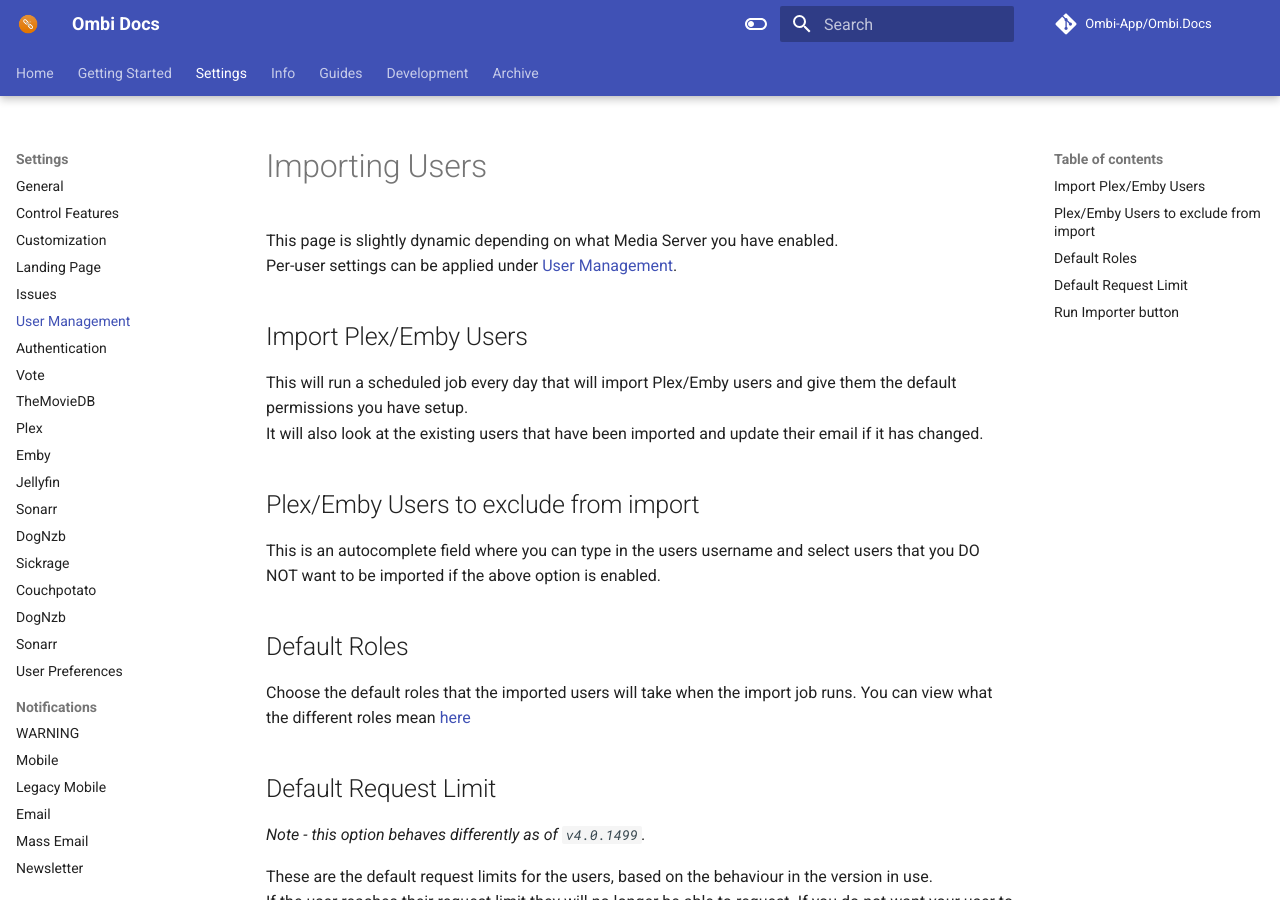
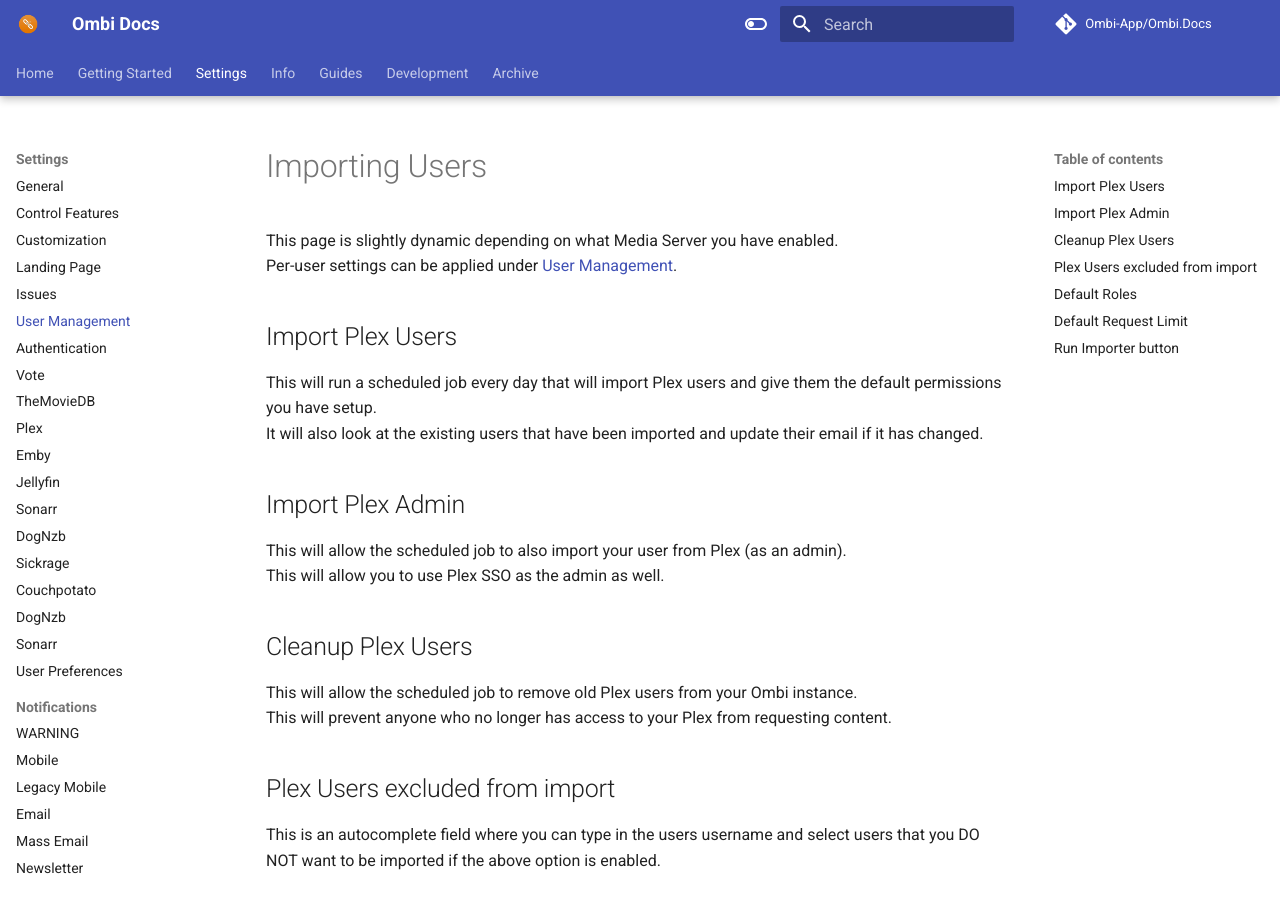
Before and after one commit to Ombi-app/Ombi.Docs, an MkDocs documentation site: the page built from docs/settings/usermanagement.md, in a window 1280 px wide and 900 px high. Built offline with MkDocs 1.6.1 and Material for MkDocs 9.7.7, drawn with Linux system fonts in a browser that asks for light colours; comment, search, counter and statistics services are not loaded.

Commit message:
Update user management

```diff
--- a/docs/settings/usermanagement.md
+++ b/docs/settings/usermanagement.md
@@ -3,12 +3,22 @@
 This page is slightly dynamic depending on what Media Server you have enabled.
 Per-user settings can be applied under [User Management](../guides/usermanagement.md).
 
-## Import Plex/Emby Users
+## Import Plex Users
 
-This will run a scheduled job every day that will import Plex/Emby users and give them the default permissions you have setup.
+This will run a scheduled job every day that will import Plex users and give them the default permissions you have setup.
 It will also look at the existing users that have been imported and update their email if it has changed.
 
-## Plex/Emby Users to exclude from import
+## Import Plex Admin
+
+This will allow the scheduled job to also import your user from Plex (as an admin).
+This will allow you to use Plex SSO as the admin as well.
+
+## Cleanup Plex Users
+
+This will allow the scheduled job to remove old Plex users from your Ombi instance.
+This will prevent anyone who no longer has access to your Plex from requesting content.
+
+## Plex Users excluded from import
 
 This is an autocomplete field where you can type in the users username and select users that you DO NOT want to be imported if the above option is enabled.
 
```
